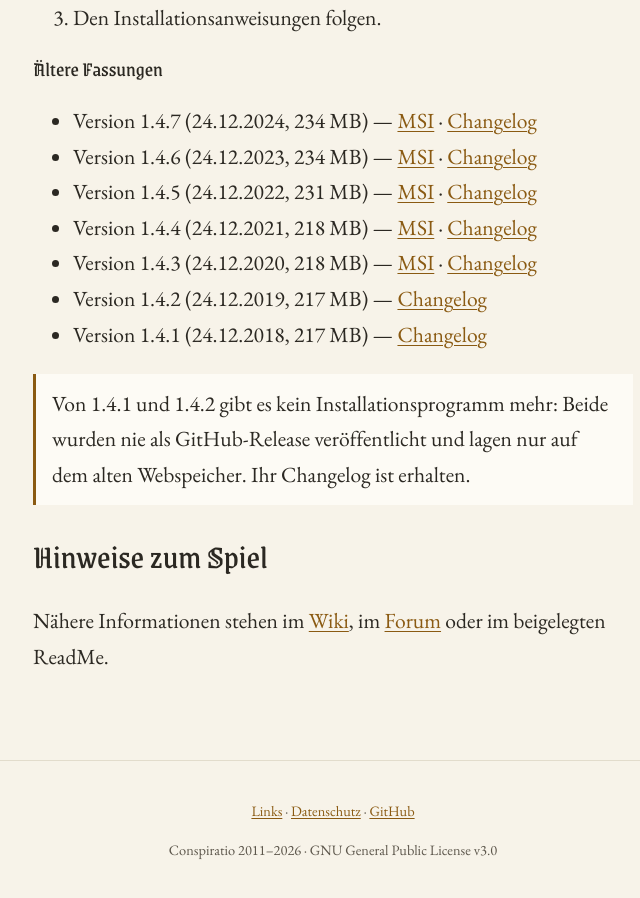
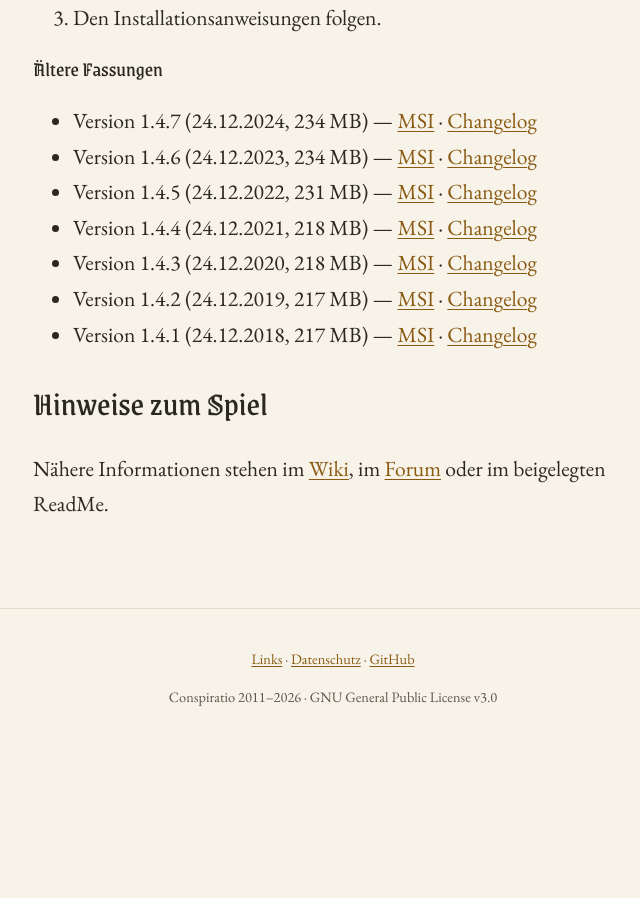
Before and after one commit to Conspiratio/conspiratio.github.io, a Jekyll site: the page built from downloads.md, in a window 1280 px wide and 900 px high, scrolled down 1340 px. Shown: the whole window, without its empty margins (307-947 px from the left). Built offline with Jekyll 4.4.1, drawn with Linux system fonts in a browser that asks for light colours; after the commit the page ends 2087 px from its top, so only the background shows below that.

Commit message:
1.4.1 und 1.4.2 sind gesichert und wieder herunterladbar
Beide Installationsprogramme lagen ausschließlich auf dem alten Webspeicher und
wären mit dessen Abschaltung verloren gewesen. Sie hängen jetzt als Anhänge am
Release `archiv-2018-2019` im Repo Conspiratio.WinForms (je 228 MB,
byte-identisch hochgeladen, MSI-Signatur geprüft).

Warum ein Archiv-Release und keine Tags 1.4.1/1.4.2: Das WinForms-Repo wurde
erst am 04.10.2020 angelegt, beide Fassungen sind älter, ihr Quelltext liegt
dort nicht vor. Ein Tag mit ihrem Namen müsste auf fremden Code zeigen. Der
Tag `archiv-2018-2019` behauptet gar nicht erst, eine Codeversion zu
bezeichnen.

Ins Repo committen ging nicht: GitHub weist Dateien über 100 MB beim Push ab,
und über Git LFS hinge jeder Klon des ohnehin 225 MB großen Repos an weiteren
456 MB.

Damit haben alle sieben älteren Fassungen wieder einen Downloadlink; der
Hinweis auf der Downloadseite und in den beiden Meldungen entfällt.

Co-Authored-By: Claude Opus 5 <noreply@anthropic.com>

```diff
--- a/downloads.md
+++ b/downloads.md
@@ -58,12 +58,6 @@ Administratorrechte für die Installation.
 {%- endfor %}
 </ul>
 
-<p class="hinweis">
-  Von 1.4.1 und 1.4.2 gibt es kein Installationsprogramm mehr: Beide wurden nie als
-  GitHub-Release veröffentlicht und lagen nur auf dem alten Webspeicher. Ihr Changelog ist
-  erhalten.
-</p>
-
 ## Hinweise zum Spiel
 
 Nähere Informationen stehen im [Wiki](https://github.com/Conspiratio/Conspiratio.Wiki/wiki),
```
Also changed, not shown: _data/downloads.yml (+5 -4 lines), _posts/2018-12-24-conspiratio-1-4-1.md (+1 -4 lines), _posts/2019-12-24-conspiratio-1-4-2.md (+1 -4 lines).
